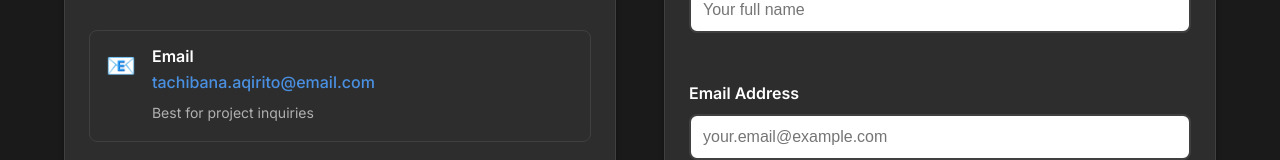
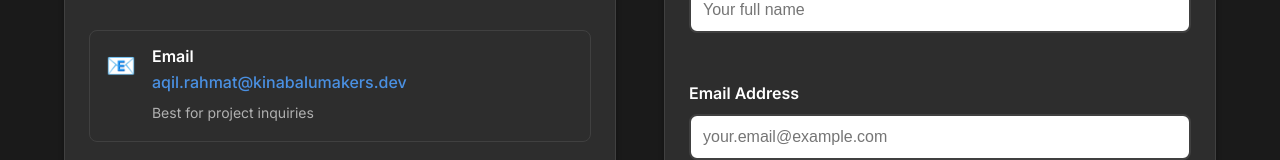
Before and after one commit to Aqirito/aqirito.github.io, a SvelteKit app: page /contact in a window 1280 px wide. Shown: the part 549-709 px from the top of the page. Built offline with nearby package versions, Linux system fonts and the light colour scheme.

Commit message:
FIX: incorrect email

```diff
--- a/src/routes/contact/+page.svelte
+++ b/src/routes/contact/+page.svelte
@@ -56,7 +56,7 @@
 							<div class="method-icon">📧</div>
 							<div class="method-content">
 								<h3>Email</h3>
-								<p>tachibana.aqirito@email.com</p>
+								<p>aqil.rahmat@kinabalumakers.dev</p>
 								<span class="method-note">Best for project inquiries</span>
 							</div>
 						</div>
```
